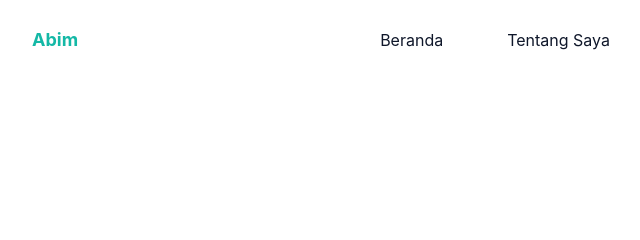
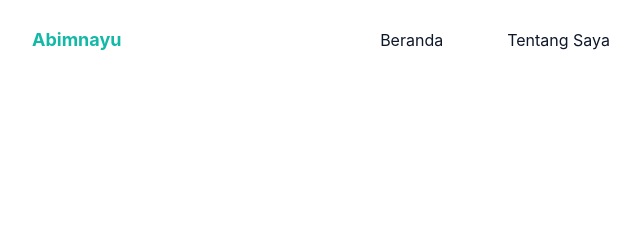
Before and after one commit to Abimanyuoke/Tailwindcss.io, a website: page public/index.html in a window 1280 px wide. Shown: the top 240 px of the page, 0-640 px from the left. Drawn offline with Linux system fonts and the light colour scheme.

Commit message:
seven commit

```diff
--- a/public/index.html
+++ b/public/index.html
@@ -18,7 +18,7 @@
         <div class="container">
             <div class="flex items-center justify-between relative">
                 <div class="px-4">
-                    <a href="#home" class="font-bold text-lg text-primary block py-6 dark:text-white">Abim</a>
+                    <a href="#home" class="font-bold text-lg text-primary block py-6 dark:text-white">Abimnayu</a>
                 </div>
                 <div class="flex items-center px-4">
                     <button id="hamburger" name="hamburger" type="button" class="block absolute right-4 lg:hidden">
```
